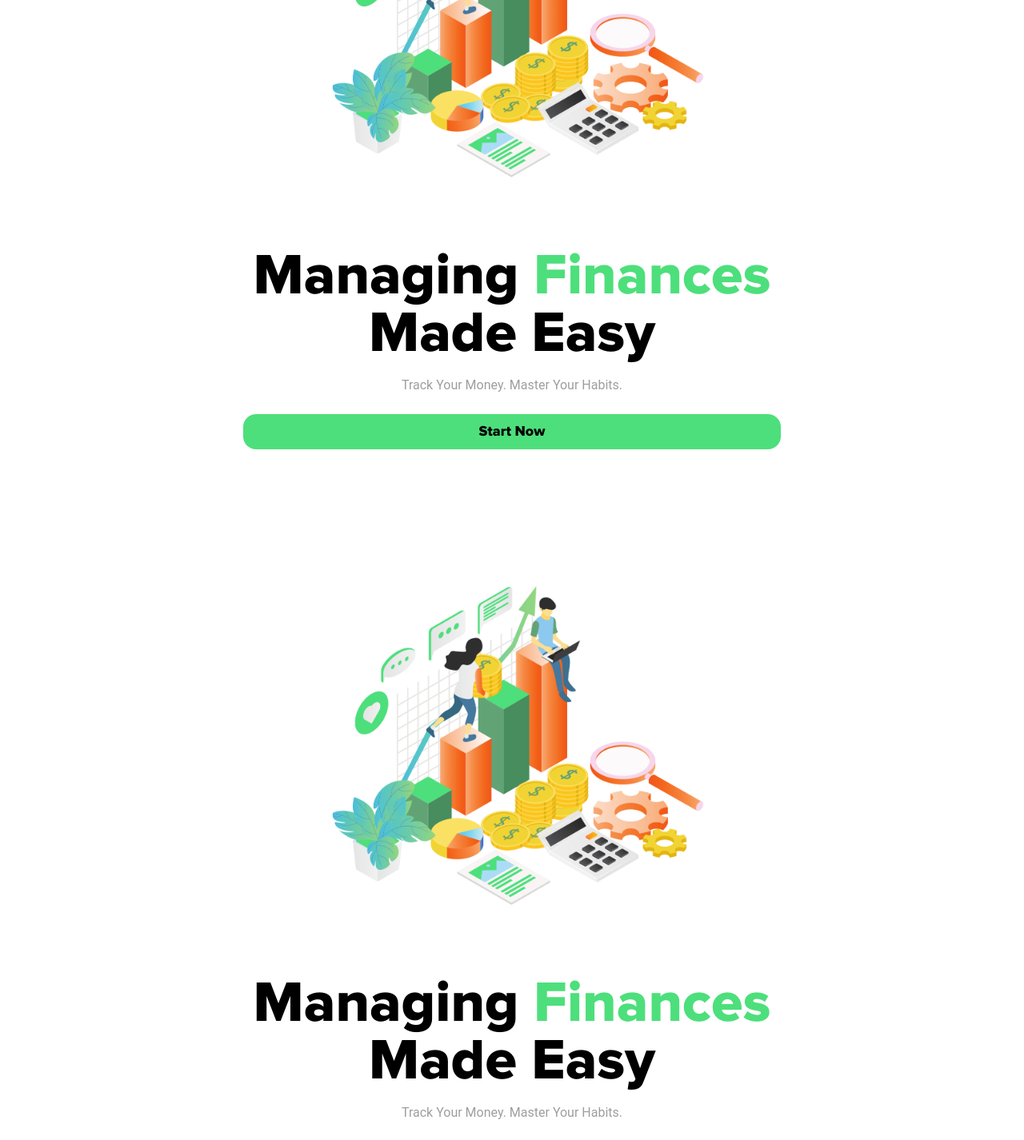
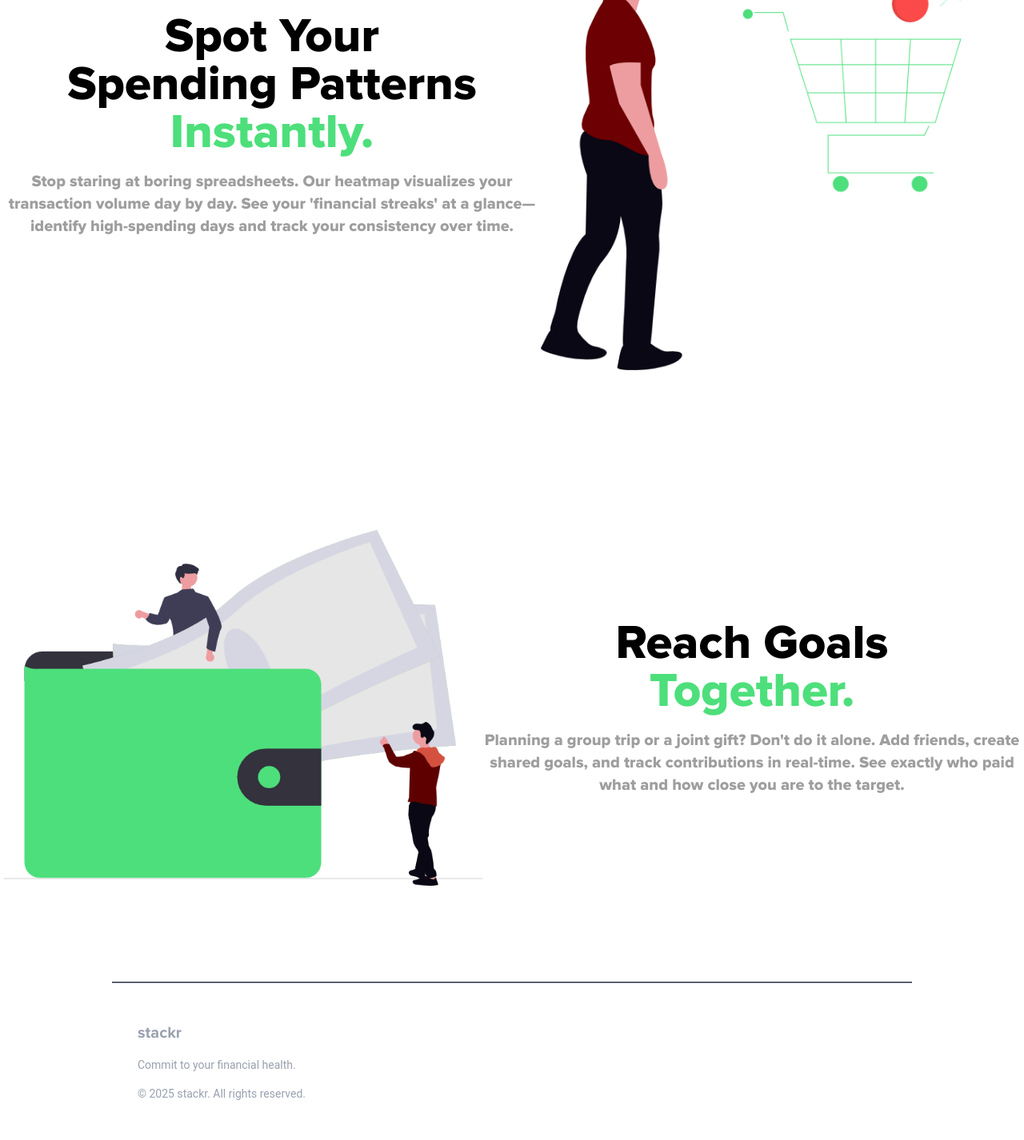
Before and after one commit to joaoliveira6704/pw1-fincance-tracker, a Vue app: page / in a window 1280 px wide. Shown: the part 1260-2686 px from the top of the page at 80% size. Built offline with nearby package versions, Linux system fonts and the light colour scheme.

Commit message:
feat-landingpage: close landing page for web

```diff
--- a/src/components/BlurCircle.vue
+++ b/src/components/BlurCircle.vue
@@ -2,6 +2,7 @@
   <div class="circles-container">
     <div class="left-circle"></div>
     <div class="right-circle"></div>
+    <div class="middle-circle"></div>
   </div>
 </template>
 
@@ -15,14 +16,15 @@ export default {};
   top: 0;
   left: 0;
   width: 100vw;
-  height: 100vh;
+  height: 100%;
   overflow: hidden;
   pointer-events: none;
   z-index: -1;
 }
 
 .left-circle,
-.right-circle {
+.right-circle,
+.middle-circle {
   background-image: radial-gradient(
     closest-side,
     var(--inner-circle-color),
@@ -40,6 +42,14 @@ export default {};
   opacity: 0.2;
 }
 
+.middle-circle {
+  height: 1000px;
+  width: 1000px;
+  top: 70%;
+  left: 50%;
+  opacity: 0.1;
+}
+
 .right-circle {
   height: 800px;
   width: 800px;
--- /dev/null
+++ b/src/components/Footer.vue
@@ -0,0 +1,18 @@
+<template>
+  <footer class="text-gray-400 border-t border-gray-800 mt-30">
+    <hr />
+    <div class="max-w-7xl mx-auto py-12 px-4 sm:px-6 lg:px-8">
+      <div class="grid grid-cols-2 md:grid-cols-4 gap-8">
+        <div class="col-span-2 md:col-span-1 space-y-4">
+          <h3 class="text-xl font-ProximaNova-Bold">stackr</h3>
+          <p class="text-sm">Commit to your financial health.</p>
+          <p class="text-sm">&copy; 2025 stackr. All rights reserved.</p>
+        </div>
+      </div>
+    </div>
+  </footer>
+</template>
+
+<script></script>
+
+<style lang="scss" scoped></style>
--- /dev/null
+++ b/src/components/KillerFeature.vue
@@ -0,0 +1,18 @@
+<template>
+  <div class="flex mt-50 items-center text-center"><div class="text-6xl max-w-2xl text-center font-ProximaNova">
+    <h1 >
+      Spot Your<br/>Spending Patterns<br /> <span class="text-stackrgreen-500">Instantly.</span>
+    </h1>
+    <h3 class="text-stackrgrey-light text-xl mt-4">
+      Stop staring at boring spreadsheets. Our heatmap visualizes your transaction volume day by day. See your 'financial streaks' at a glance—identify high-spending days and track your consistency over time.
+    </h3>
+  </div>
+  <div>
+    <img src="/killer-feature.png" class="mx-auto block" width="600"></img>
+  </div></div>
+</template>
+
+<script>
+</script>
+
+<style lang="scss" scoped></style>
--- a/src/components/Navbar.vue
+++ b/src/components/Navbar.vue
@@ -16,8 +16,8 @@ export default {
   >
     <Logo />
     <div class="flex space-x-2">
-      <Button variant="fill" to="/login">Login</Button>
-      <Button variant="outline" to="/register">Register</Button>
+      <Button variant="outline" to="/login">Login</Button>
+      <Button variant="fill" to="/register">Register</Button>
     </div>
   </div>
 </template>
--- /dev/null
+++ b/src/components/SocialProof.vue
@@ -0,0 +1,18 @@
+<template>
+  <div class="flex mt-50 items-center text-center">
+  <div>
+    <img src="/social-proof.png" class="mx-auto block" width="600"></img>
+  </div><div class="text-6xl max-w-2xl text-center font-ProximaNova">
+    <h1 >
+      Reach Goals<br /> <span class="text-stackrgreen-500">Together.</span>
+    </h1>
+    <h3 class="text-stackrgrey-light text-xl mt-4">
+      Planning a group trip or a joint gift? Don't do it alone. Add friends, create shared goals, and track contributions in real-time. See exactly who paid what and how close you are to the target.
+    </h3>
+  </div></div>
+</template>
+
+<script>
+</script>
+
+<style lang="scss" scoped></style>
--- a/src/views/LandingView.vue
+++ b/src/views/LandingView.vue
@@ -3,6 +3,9 @@ import BlurCircle from "@/components/BlurCircle.vue";
 import Hero from "@/components/Hero.vue";
 import Navbar from "@/components/Navbar.vue";
 import LightDarkBtn from "@/components/LightDarkBtn.vue";
+import SocialProof from "@/components/SocialProof.vue";
+import KillerFeature from "@/components/KillerFeature.vue";
+import Footer from "@/components/Footer.vue";
 
 export default {
   components: {
@@ -10,6 +13,9 @@ export default {
     BlurCircle,
     Hero,
     LightDarkBtn,
+    SocialProof,
+    KillerFeature,
+    Footer,
   },
 };
 </script>
@@ -20,9 +26,9 @@ export default {
     <BlurCircle />
     <Navbar />
     <Hero />
-    <Hero />
-    <Hero />
-    <Hero />
+    <KillerFeature />
+    <SocialProof />
+    <Footer />
   </main>
 </template>
 
```
Also changed, not shown: public/killer-feature.png (added), public/social-proof.png (added).
